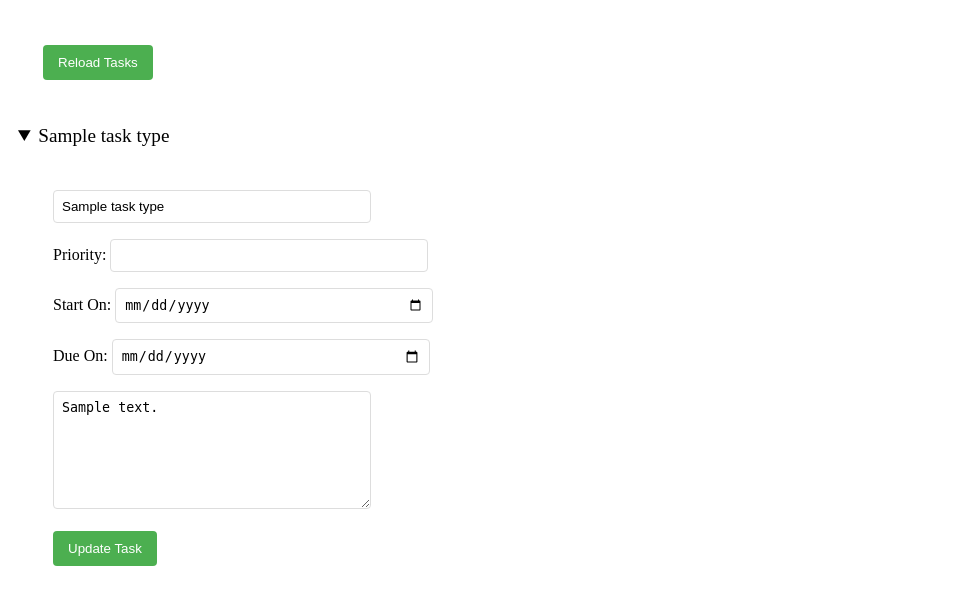
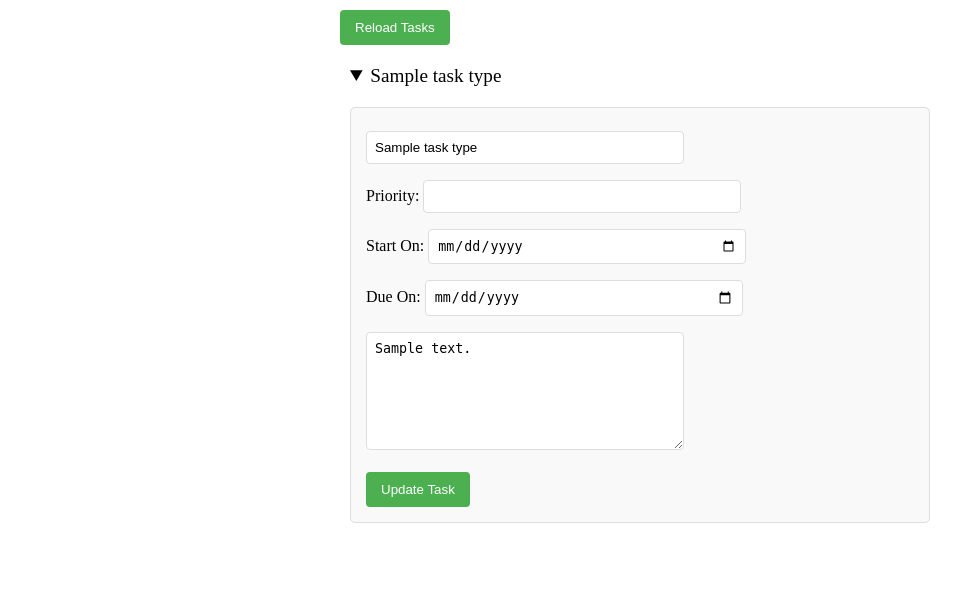
Before and after one commit to karagenit/todo, a Flask app: template templates/index.html in a window 1280 px wide. Shown: the top 610 px of the page, without its empty margins (0-974 px from the left). Run offline with Flask 3, Linux system fonts and the light colour scheme; the template is opened without the code that fills it: most values are stand-ins (such as "Sample title", 1, 10 or a date in 2020).

Commit message:
Style Updates

```diff
--- a/static/css/index.css
+++ b/static/css/index.css
@@ -1,7 +1,13 @@
-form {
-    margin: 20px;
+body {
+    max-width: 600px;
+    margin: 0 auto;
+}
+.task {
+    margin: 20px 0;
     padding: 15px;
     border-radius: 5px;
+    border: 1px solid #ddd;
+    background-color: #f9f9f9;
 }
 input[type="text"], input[type="number"], input[type="date"], textarea {
     width: 300px;
--- a/templates/index.html
+++ b/templates/index.html
@@ -14,7 +14,7 @@
         <details {% if loop.first %}open{% endif %}>
             <summary>{{ task_type.label }}</summary>
             {% for task in task_type.tasks %}
-            <form action="/update" method="POST">
+            <form action="/update" method="POST" class="task">
                 <input type="hidden" name="task_id" value="{{ task.id }}">
                 <input type="text" name="title" value="{{ task.title }}"> <br>
                 Priority: <input type="number" name="priority" value="{{ task.priority }}" max="3" min="1"> <br>
```
